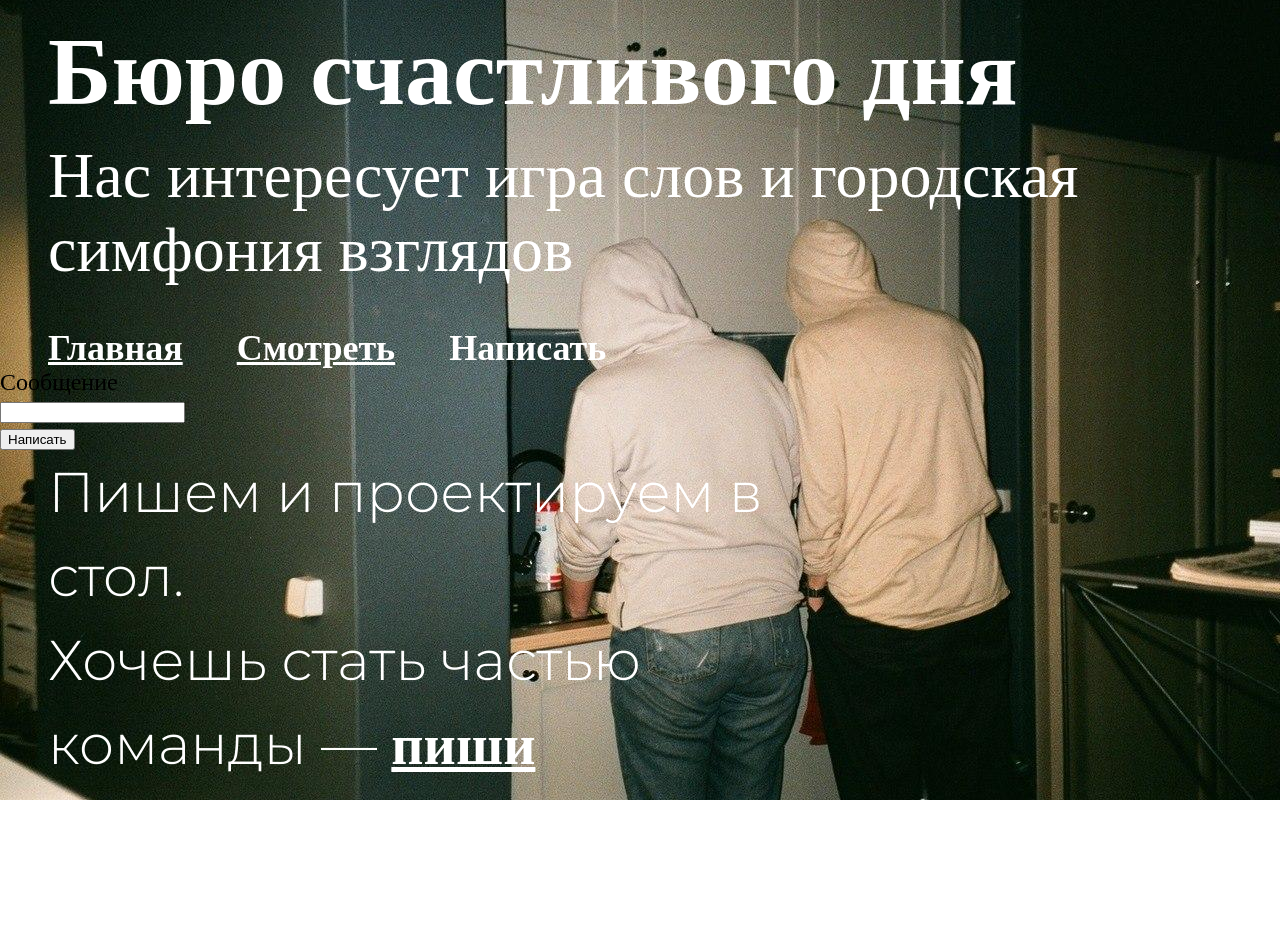
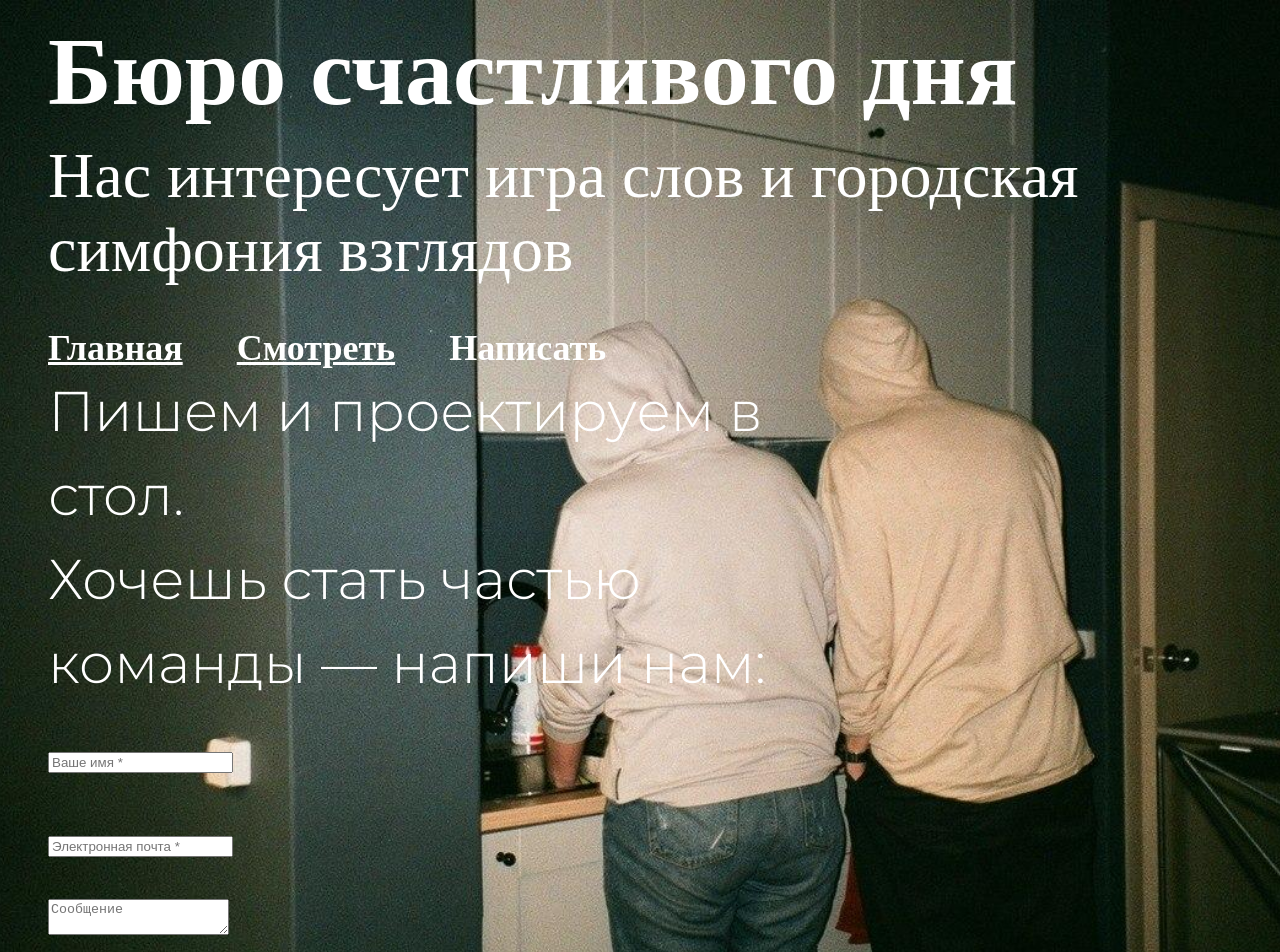
Before and after one commit to rominmx/luckydaybureau, a Vue app: page /write in a window 1280 px wide. Shown: the top 952 px of the page. Before the commit the page ends 800 px from the top, so only its background shows below. Built offline with nearby package versions, Linux system fonts and the light colour scheme; a web font is replaced by a local one.

Commit message:
Add basic message sending logic

```diff
--- a/src/views/Write.vue
+++ b/src/views/Write.vue
@@ -1,5 +1,8 @@
 <template>
-  <div>
+  <banner>
+    <div>
+      Пишем и проектируем в стол.<br /> Хочешь стать частью команды — напиши нам:
+    </div>
     <form
       name="contact-us"
       method="post"
@@ -11,22 +14,36 @@
     >
       <input type="hidden" name="form-name" value="contact-us" />
       <div>
-        <div>
-          <label>Сообщение</label>
-        </div>
         <input
           type="text"
+          name="name"
+          v-model="formData.name"
+          placeholder="Ваше имя *"
+        />
+      </div>
+      <div>
+        <input
+          type="text"
+          name="email"
+          v-model="formData.email"
+          placeholder="Электронная почта *"
+        >
+      </div>
+      <div>
+        <textarea
           name="message"
           v-model="formData.message"
+          placeholder="Сообщение"
         />
       </div>
-      <input type="submit" value="Написать" />
+      <input
+        type="submit"
+        :disabled="disabled"
+        value="Отправить"
+      />
+      <div v-if="success">Сообщение отправлено!</div>
     </form>
-    <banner>
-      Пишем и проектируем в стол.<br /> Хочешь стать частью команды —
-      <a href="mailto:buroschastlivogodnya@gmail.com">пиши</a>
-    </banner>
-  </div>
+  </banner>
 </template>
 
 <script>
@@ -41,8 +58,17 @@ export default {
     return {
       formData: {
         message: '',
+        email: '',
+        name: '',
       },
+      loading: false,
+      success: false,
     };
+  },
+  computed: {
+    disabled() {
+      return this.formData.name.trim() === '' || this.formData.email.trim() === '';
+    },
   },
   methods: {
     encode(data) {
@@ -50,7 +76,7 @@ export default {
         .map((key) => `${encodeURIComponent(key)}=${encodeURIComponent(data[key])}`)
         .join('&');
     },
-    handleSubmit() {
+    sendData() {
       fetch('/', {
         method: 'POST',
         headers: {
@@ -60,9 +86,19 @@ export default {
           'form-name': 'contact-us',
           ...this.formData,
         }),
-      })
-        .then(() => { console.log('success!'); })
-        .catch((error) => { console.log(error); });
+      });
+    },
+    async handleSubmit() {
+      this.loading = true;
+
+      try {
+        await this.sendData();
+        this.success = true;
+      } catch (e) {
+        console.log(e);
+      } finally {
+        this.loading = false;
+      }
     },
   },
 };
```
